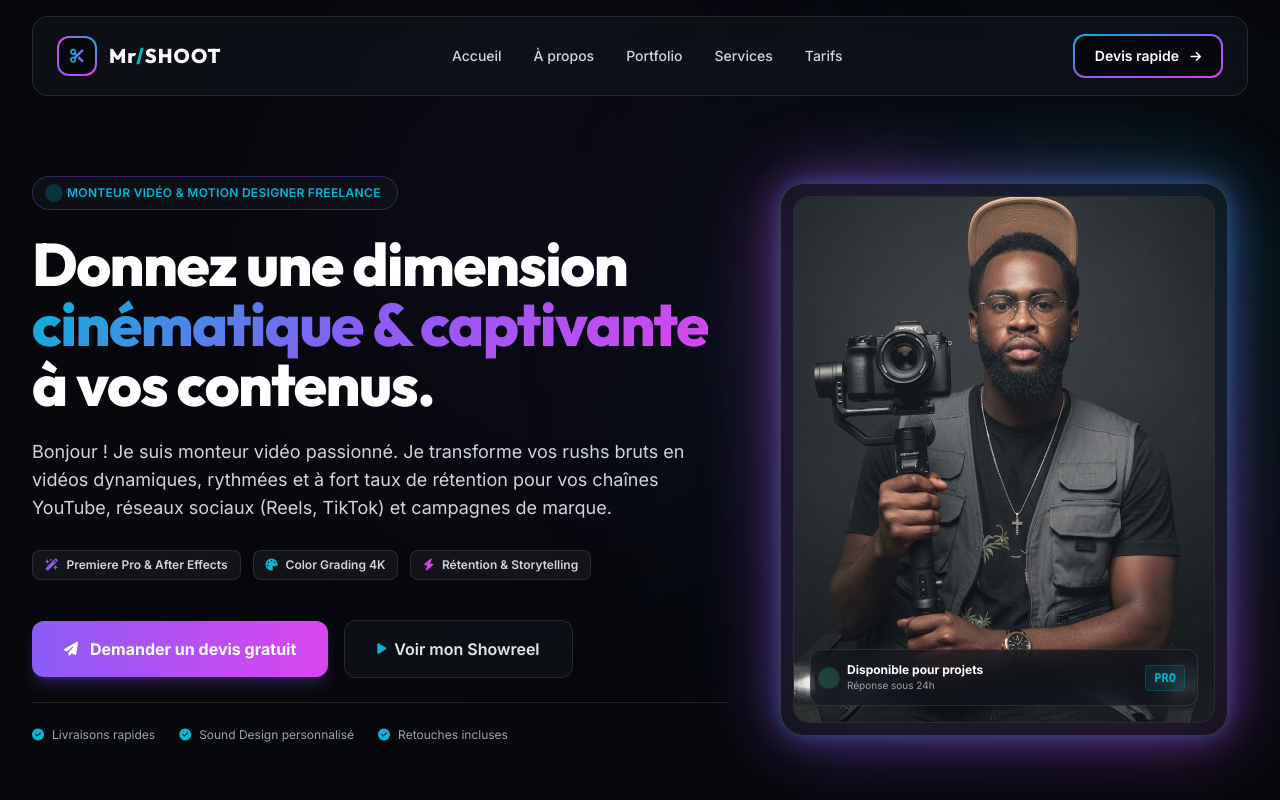
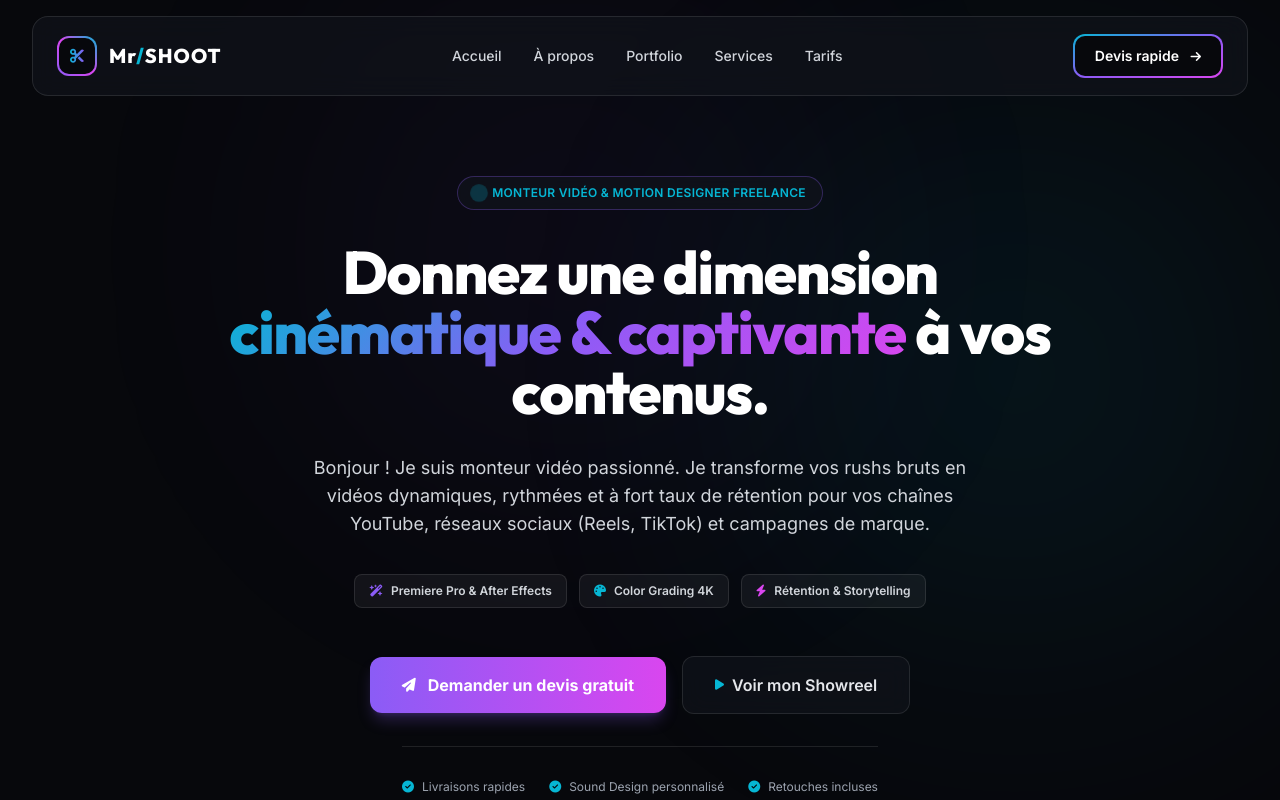
Before and after one commit to MOUANABORE/Starvel-NG, a plain HTML site: page landing.html in a window 1280 px wide. Shown: the top 800 px of the page. Drawn offline with nearby package versions, Linux system fonts and the light colour scheme.

Commit message:
Modification du contenu

```diff
--- a/landing.html
+++ b/landing.html
@@ -169,13 +169,11 @@
         </div>
     </header>
 
-    <!-- HERO SECTION : TEXT ON LEFT, PHOTO ON RIGHT -->
+   <!-- HERO SECTION : CENTERED CONTENT WITHOUT PHOTO -->
 <section id="hero" class="pt-36 pb-20 md:pt-44 md:pb-28 relative">
-        <div class="max-w-7xl mx-auto px-4 sm:px-6 lg:px-8">
-            <div class="grid grid-cols-1 lg:grid-cols-12 gap-12 lg:gap-8 items-center">
+    <div class="max-w-5xl mx-auto px-4 sm:px-6 lg:px-8 text-center">
 
-                <!-- LEFT COLUMN: Presentation, Description, Badges, & Buttons -->
-                <div class="lg:col-span-7 space-y-6 text-left">
+        <div class="space-y-8 flex flex-col items-center">
 
             <!-- Availability Tag -->
             <div class="inline-flex items-center gap-2 px-4 py-2 rounded-full glass-card border-neon-purple/30 text-xs font-semibold text-neon-cyan tracking-wide uppercase">
@@ -184,40 +182,40 @@
             </div>
 
             <!-- Main Headline -->
-                    <h1 class="text-4xl sm:text-5xl lg:text-6xl font-extrabold tracking-tight leading-tight text-white">
+            <h1 class="text-4xl sm:text-5xl lg:text-6xl font-extrabold tracking-tight leading-tight text-white max-w-4xl">
                 Donnez une dimension <span class="gradient-text">cinématique & captivante</span> à vos contenus.
             </h1>
 
             <!-- Description -->
-                    <p class="text-base sm:text-lg text-gray-300 leading-relaxed max-w-2xl">
+            <p class="text-base sm:text-lg text-gray-300 leading-relaxed max-w-2xl mx-auto">
                 Bonjour ! Je suis monteur vidéo passionné. Je transforme vos rushs bruts en vidéos dynamiques, rythmées et à fort taux de rétention pour vos chaînes YouTube, réseaux sociaux (Reels, TikTok) et campagnes de marque.
             </p>
 
             <!-- Technical Badges -->
-                    <div class="flex flex-wrap gap-3 pt-1">
-                        <span class="px-3 py-1.5 rounded-lg bg-white/5 border border-white/10 text-xs font-semibold text-gray-300 flex items-center gap-2">
+            <div class="flex flex-wrap justify-center gap-3 pt-1">
+                <span class="px-3.5 py-2 rounded-lg bg-white/5 border border-white/10 text-xs font-semibold text-gray-300 flex items-center gap-2">
                     <i class="fa-solid fa-wand-magic-sparkles text-neon-purple"></i> Premiere Pro & After Effects
                 </span>
-                        <span class="px-3 py-1.5 rounded-lg bg-white/5 border border-white/10 text-xs font-semibold text-gray-300 flex items-center gap-2">
+                <span class="px-3.5 py-2 rounded-lg bg-white/5 border border-white/10 text-xs font-semibold text-gray-300 flex items-center gap-2">
                     <i class="fa-solid fa-palette text-neon-cyan"></i> Color Grading 4K
                 </span>
-                        <span class="px-3 py-1.5 rounded-lg bg-white/5 border border-white/10 text-xs font-semibold text-gray-300 flex items-center gap-2">
+                <span class="px-3.5 py-2 rounded-lg bg-white/5 border border-white/10 text-xs font-semibold text-gray-300 flex items-center gap-2">
                     <i class="fa-solid fa-bolt text-neon-magenta"></i> Rétention & Storytelling
                 </span>
             </div>
 
             <!-- Action Buttons -->
-                    <div class="flex flex-col sm:flex-row items-stretch sm:items-center gap-4 pt-4">
-                        <a href="#contact" class="px-8 py-4 rounded-xl bg-gradient-to-r from-neon-purple to-neon-magenta text-white font-bold text-base shadow-lg shadow-neon-purple/25 hover:shadow-neon-purple/40 hover:scale-105 transition-all flex items-center justify-center gap-3">
+            <div class="flex flex-col sm:flex-row items-center justify-center gap-4 pt-4 w-full sm:w-auto">
+                <a href="#contact" class="w-full sm:w-auto px-8 py-4 rounded-xl bg-gradient-to-r from-neon-purple to-neon-magenta text-white font-bold text-base shadow-lg shadow-neon-purple/25 hover:shadow-neon-purple/40 hover:scale-105 transition-all flex items-center justify-center gap-3">
                     <i class="fa-solid fa-paper-plane text-sm"></i> Demander un devis gratuit
                 </a>
-                        <a href="#portfolio" class="px-8 py-4 rounded-xl glass-card text-gray-200 font-semibold text-base hover:bg-white/10 hover:text-white transition-all border border-white/10 flex items-center justify-center gap-2">
+                <a href="#portfolio" class="w-full sm:w-auto px-8 py-4 rounded-xl glass-card text-gray-200 font-semibold text-base hover:bg-white/10 hover:text-white transition-all border border-white/10 flex items-center justify-center gap-2">
                     <i class="fa-solid fa-play text-xs text-neon-cyan"></i> Voir mon Showreel
                 </a>
             </div>
 
             <!-- Trust indicators -->
-                    <div class="pt-6 border-t border-white/10 flex items-center gap-6 text-xs text-gray-400">
+            <div class="pt-8 border-t border-white/10 flex flex-wrap justify-center items-center gap-6 text-xs text-gray-400">
                 <div class="flex items-center gap-2">
                     <i class="fa-solid fa-circle-check text-neon-cyan"></i> Livraisons rapides
                 </div>
@@ -231,41 +229,6 @@
 
         </div>
 
-                <!-- RIGHT COLUMN: Profile Photo Frame with Glow & Uploader -->
-                <div class="lg:col-span-5 flex flex-col items-center justify-center">
-
-                    <div class="relative w-full max-w-md">
-                        <!-- Neon Glow Accent behind image -->
-                        <div class="absolute inset-0 bg-gradient-to-tr from-neon-purple via-neon-magenta to-neon-cyan rounded-3xl blur-2xl opacity-40 animate-pulse-glow"></div>
-
-                        <!-- Main Photo Box -->
-                        <div class="relative rounded-3xl p-3 glass-card border-white/15 profile-glow-ring overflow-hidden group">
-
-                            <!-- Profile Image Container -->
-                            <div class="relative w-full aspect-[4/5] rounded-2xl overflow-hidden bg-dark-card border border-white/10">
-                                <img id="user-photo" src="image.jpeg" alt="Monteur Vidéo Portrait" class="w-full h-full object-cover transition-transform duration-500 group-hover:scale-105">
-
-                                <!-- Glass Floating Badge -->
-                                <div class="absolute bottom-4 left-4 right-4 glass-card p-3 rounded-xl border-white/10 backdrop-blur-md flex items-center justify-between">
-                                    <div class="flex items-center gap-3">
-                                        <div class="w-3 h-3 rounded-full bg-emerald-400 animate-ping"></div>
-                                        <div>
-                                            <p class="text-xs font-bold text-white">Disponible pour projets</p>
-                                            <p class="text-[10px] text-gray-400">Réponse sous 24h</p>
-                                        </div>
-                                    </div>
-                                    <span class="text-xs font-mono font-bold text-neon-cyan px-2 py-1 rounded bg-neon-cyan/10 border border-neon-cyan/20">PRO</span>
-                                </div>
-                            </div>
-
-
-
-                        </div>
-                    </div>
-
-                </div>
-
-            </div>
     </div>
 </section>
 
```
Lines whose indentation alone changed are shown as unchanged.
